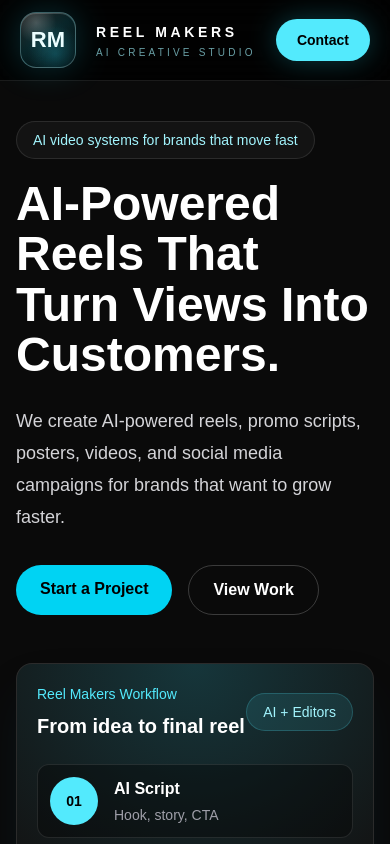
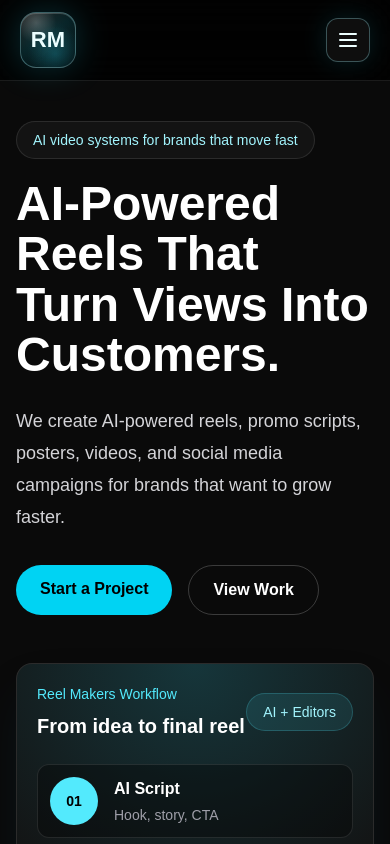
Before and after one commit to Ashvinbh07/reel-makers-webapp, a Next.js app in the folder frontend/: page / in a window 390 px wide. Shown: the top 844 px of the page. Built offline with nearby package versions, Linux system fonts and the light colour scheme.

Commit message:
fixed navbar for mobile

```diff
--- a/frontend/src/components/Navbar.tsx
+++ b/frontend/src/components/Navbar.tsx
@@ -1,4 +1,8 @@
+"use client";
+
+import { AnimatePresence, motion, useReducedMotion } from "framer-motion";
 import Link from "next/link";
+import { useEffect, useRef, useState } from "react";
 
 const navLinks = [
   { label: "Home", href: "/" },
@@ -9,10 +13,50 @@ const navLinks = [
   { label: "Careers", href: "/careers" },
 ];
 
+const mobileNavLinks = [...navLinks, { label: "Contact", href: "/contact" }];
+
 export function Navbar() {
+  const [isMenuOpen, setIsMenuOpen] = useState(false);
+  const menuContainerRef = useRef<HTMLDivElement>(null);
+  const menuButtonRef = useRef<HTMLButtonElement>(null);
+  const firstLinkRef = useRef<HTMLAnchorElement>(null);
+  const prefersReducedMotion = useReducedMotion();
+
+  useEffect(() => {
+    if (!isMenuOpen) return;
+
+    const handlePointerDown = (event: PointerEvent) => {
+      if (!menuContainerRef.current?.contains(event.target as Node)) {
+        setIsMenuOpen(false);
+      }
+    };
+
+    const handleKeyDown = (event: KeyboardEvent) => {
+      if (event.key === "Escape") {
+        setIsMenuOpen(false);
+        menuButtonRef.current?.focus();
+      }
+    };
+
+    document.addEventListener("pointerdown", handlePointerDown);
+    document.addEventListener("keydown", handleKeyDown);
+    return () => {
+      document.removeEventListener("pointerdown", handlePointerDown);
+      document.removeEventListener("keydown", handleKeyDown);
+    };
+  }, [isMenuOpen]);
+
+  useEffect(() => {
+    if (isMenuOpen) firstLinkRef.current?.focus();
+  }, [isMenuOpen]);
+
   return (
     <header className="sticky top-0 z-50 w-full border-b border-white/10 bg-black/80 backdrop-blur-xl">
-      <nav className="mx-auto flex min-h-20 w-full max-w-[1600px] items-center justify-between px-5 sm:px-6 lg:px-10">
+      <div ref={menuContainerRef} className="relative">
+        <nav
+          aria-label="Primary navigation"
+          className="mx-auto flex min-h-20 w-full max-w-[1600px] items-center justify-between px-5 sm:px-6 lg:px-10"
+        >
           <Link href="/" className="group flex items-center gap-5">
             <span
               aria-hidden="true"
@@ -23,7 +67,7 @@ export function Navbar() {
                 RM
               </span>
             </span>
-          <span className="flex flex-col gap-1.5 leading-none">
+            <span className="hidden flex-col gap-1.5 leading-none sm:flex">
               <span className="text-sm font-semibold uppercase tracking-[0.26em] text-white">
                 Reel Makers
               </span>
@@ -48,12 +92,62 @@ export function Navbar() {
           <div className="flex items-center gap-3">
             <Link
               href="/contact"
-            className="rounded-full border border-cyan-300/40 bg-cyan-300 px-5 py-2.5 text-sm font-semibold text-black shadow-[0_0_28px_rgba(34,211,238,0.28)] transition duration-200 hover:bg-white hover:shadow-[0_0_36px_rgba(255,255,255,0.24)]"
+              className="hidden rounded-full border border-cyan-300/40 bg-cyan-300 px-5 py-2.5 text-sm font-semibold text-black shadow-[0_0_28px_rgba(34,211,238,0.28)] transition duration-200 hover:bg-white hover:shadow-[0_0_36px_rgba(255,255,255,0.24)] sm:block"
             >
               Contact
             </Link>
+            <button
+              ref={menuButtonRef}
+              type="button"
+              aria-label={isMenuOpen ? "Close navigation menu" : "Open navigation menu"}
+              aria-expanded={isMenuOpen}
+              aria-controls="mobile-navigation"
+              onClick={() => setIsMenuOpen((open) => !open)}
+              className="grid size-11 place-items-center rounded-xl border border-cyan-200/30 bg-white/[0.05] text-cyan-50 shadow-[0_0_24px_rgba(34,211,238,0.14)] transition hover:border-cyan-200/60 hover:bg-white/10 focus-visible:outline-2 focus-visible:outline-offset-2 focus-visible:outline-cyan-300 lg:hidden"
+            >
+              <span className="sr-only">{isMenuOpen ? "Close menu" : "Open menu"}</span>
+              {isMenuOpen ? (
+                <svg aria-hidden="true" viewBox="0 0 24 24" className="size-6" fill="none" stroke="currentColor" strokeWidth="2" strokeLinecap="round">
+                  <path d="M18 6 6 18M6 6l12 12" />
+                </svg>
+              ) : (
+                <svg aria-hidden="true" viewBox="0 0 24 24" className="size-6" fill="none" stroke="currentColor" strokeWidth="2" strokeLinecap="round">
+                  <path d="M4 6h16M4 12h16M4 18h16" />
+                </svg>
+              )}
+            </button>
           </div>
         </nav>
+
+        <AnimatePresence>
+          {isMenuOpen && (
+            <motion.nav
+              id="mobile-navigation"
+              aria-label="Mobile navigation"
+              initial={prefersReducedMotion ? { opacity: 0 } : { opacity: 0, y: -10 }}
+              animate={{ opacity: 1, y: 0 }}
+              exit={prefersReducedMotion ? { opacity: 0 } : { opacity: 0, y: -8 }}
+              transition={{ duration: prefersReducedMotion ? 0.01 : 0.18, ease: "easeOut" }}
+              className="absolute inset-x-4 top-full overflow-hidden rounded-2xl border border-cyan-200/25 bg-zinc-950/95 p-2 shadow-[0_18px_60px_rgba(0,0,0,0.55),0_0_36px_rgba(34,211,238,0.16)] backdrop-blur-xl sm:inset-x-6 lg:hidden"
+            >
+              <ul className="grid gap-1">
+                {mobileNavLinks.map((link, index) => (
+                  <li key={link.href}>
+                    <Link
+                      ref={index === 0 ? firstLinkRef : undefined}
+                      href={link.href}
+                      onClick={() => setIsMenuOpen(false)}
+                      className="block rounded-xl px-5 py-3.5 text-base font-medium text-zinc-200 transition hover:bg-cyan-300/10 hover:text-cyan-100 focus-visible:bg-cyan-300/10 focus-visible:text-cyan-100 focus-visible:outline-2 focus-visible:outline-cyan-300"
+                    >
+                      {link.label}
+                    </Link>
+                  </li>
+                ))}
+              </ul>
+            </motion.nav>
+          )}
+        </AnimatePresence>
+      </div>
     </header>
   );
 }
```
Also changed, not shown: 1 other file (tests, documents, lock files or other folders). Lines whose indentation alone changed are shown as unchanged.
